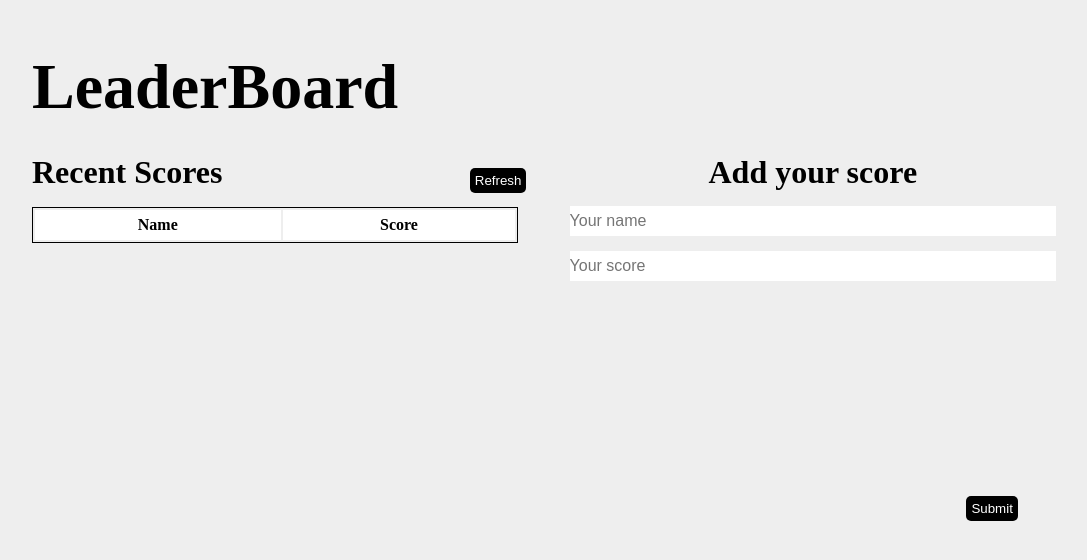
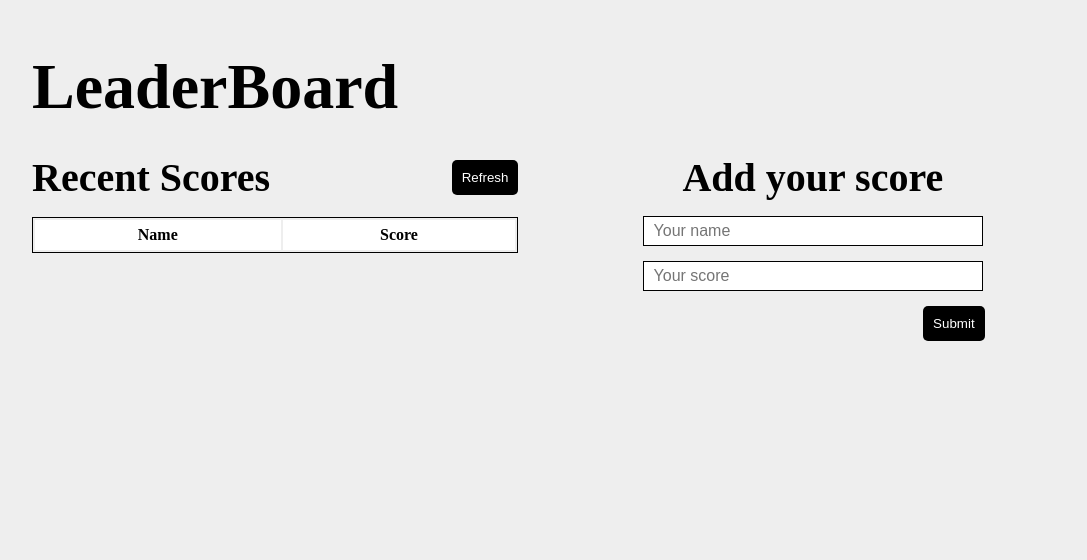
Before and after one commit to GhausAliKhan/Leaderboard-App, a website built with webpack: page src/template.html in a window 1280 px wide. Shown: the whole page, without its empty margins (96-1183 px from the left). Built offline with nearby package versions, Linux system fonts and the light colour scheme; no server answers.

Commit message:
Final touches

```diff
--- a/src/index.css
+++ b/src/index.css
@@ -36,15 +36,14 @@ body {
 }
 
 h3 {
-  font-size: 2rem;
-  text-align: left;
+  font-size: 2.5rem;
   color: #000;
 }
 
 .first-part {
   display: flex;
   justify-content: space-between;
-  position: relative;
+  align-items: center;
 }
 
 .second-part {
@@ -57,7 +56,7 @@ h3 {
 button {
   background-color: #000;
   color: #fff;
-  padding: 5px;
+  padding: 10px;
   outline: none;
   border: none;
   border-radius: 5px;
@@ -68,12 +67,13 @@ button:hover {
 }
 
 input {
-  width: 100%;
+  width: 70%;
   height: 30px;
   background-color: #fff;
-  border: none;
+  border: 1px solid #000;
   font-size: 16px;
   cursor: pointer;
+  padding-left: 10px;
 }
 
 input::-webkit-outer-spin-button,
@@ -82,16 +82,8 @@ input::-webkit-inner-spin-button {
   margin: 0;
 }
 
-.refresh {
-  position: absolute;
-  top: 38%;
-  left: 90%;
-}
-
 .submit {
-  position: absolute;
-  top: 62%;
-  left: 83%;
+  margin-left: 58%;
 }
 
 th {
@@ -116,11 +108,11 @@ td {
 }
 
 .table-score tr:nth-child(even) {
-  background-color: rgba(52, 58, 46);
+  background-color: #eee;
 }
 
 .table-score tr:nth-child(odd) {
-  background-color: rgba(20, 118, 93);
+  background-color: #fff;
 }
 
 .table-score tr:hover {
```
